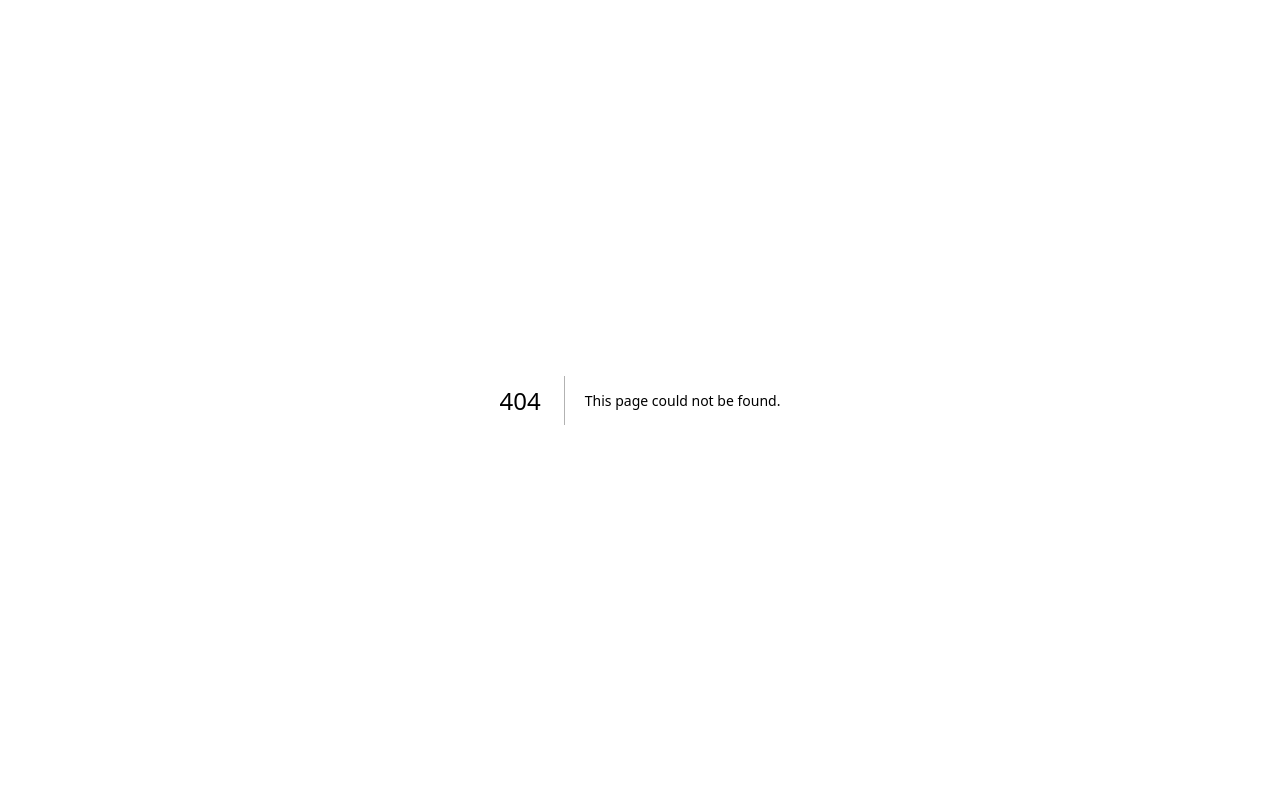
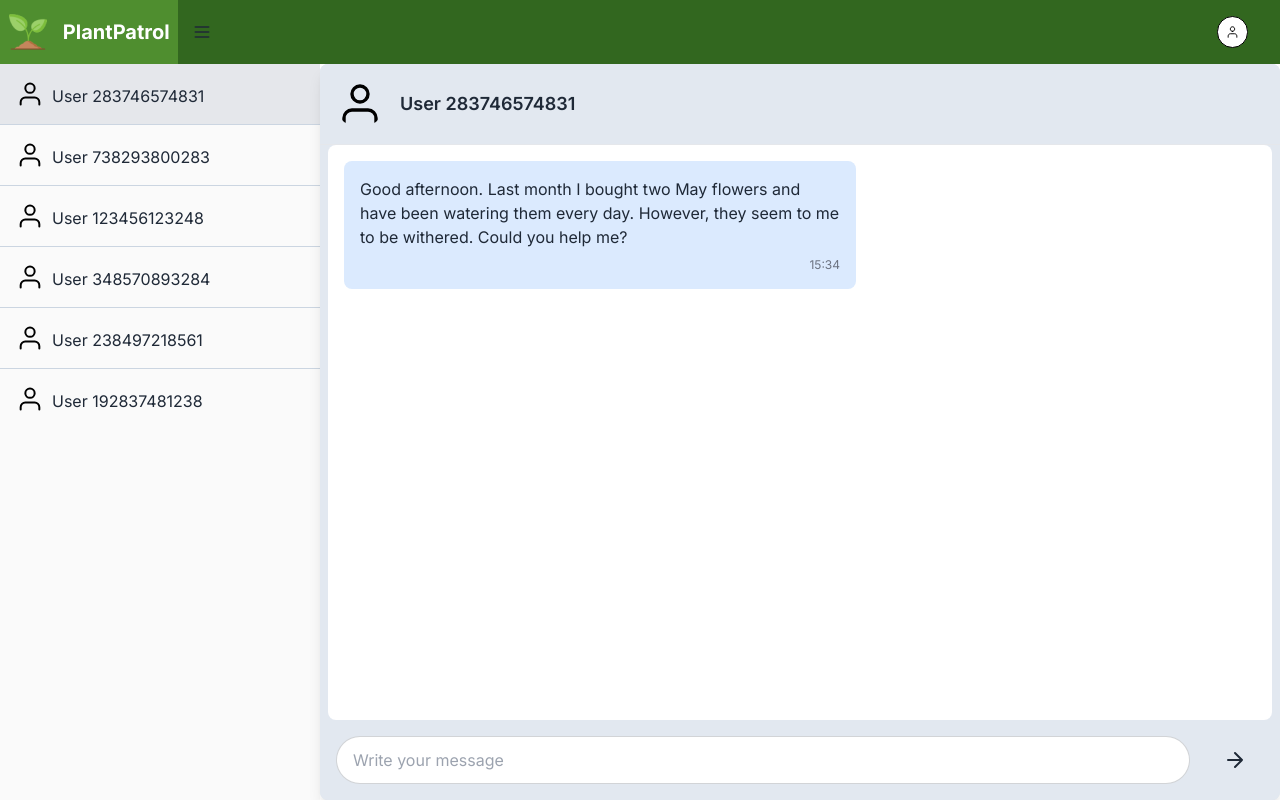
Before and after one commit to davidffa/PlantPatrol, a Next.js app in the folder web/: page /employee-chat in a window 1280 px wide. Before the commit this address had no page. Built offline with nearby package versions, Linux system fonts and the light colour scheme.

Commit message:
employee chat done

```diff
--- /dev/null
+++ b/web/src/app/employee-chat/page.tsx
@@ -0,0 +1,144 @@
+"use client";
+import { Navbar } from '@/components/Navbar';
+import { useState, useEffect, useRef } from 'react';
+
+type User = {
+    id: string;
+    name: string;
+    avatar: string;
+    messages: string[];
+};
+
+export default function EmployeeChat() {
+    // List of users with chat histories
+    const [users, setUsers] = useState<User[]>([
+        {
+            id: '1',
+            name: 'User 283746574831',
+            avatar: '/user.svg',
+            messages: ["Good afternoon. Last month I bought two May flowers and have been watering them every day. However, they seem to me to be withered. Could you help me?"]
+        },
+        {
+            id: '2',
+            name: 'User 738293800283',
+            avatar: '/user.svg',
+            messages: ["Hello, I'm experiencing some issues with my plants."]
+        },
+        {
+            id: '3',
+            name: 'User 123456123248',
+            avatar: '/user.svg',
+            messages: ["Hey there! Any tips on growing May flowers?"]
+        },
+        {
+            id: '4',
+            name: 'User 348570893284',
+            avatar: '/user.svg',
+            messages: ["What should I do if my flowers wilt too quickly?"]
+        },
+        {
+            id: '5',
+            name: 'User 238497218561',
+            avatar: '/user.svg',
+            messages: ["Can you help with pest control for my greenhouse plants?"]
+        },
+        {
+            id: '6',
+            name: 'User 192837481238',
+            avatar: '/user.svg',
+            messages: ["I have an issue with the watering system in my greenhouse."]
+        },
+    ]);
+
+    const [selectedUserId, setSelectedUserId] = useState<string>(users[0].id);
+    const [newMessage, setNewMessage] = useState<string>("");
+
+    // Create a reference for the last message
+    const lastMessageRef = useRef<HTMLDivElement | null>(null);
+
+    // Automatically scroll to the last message when the messages change
+    useEffect(() => {
+        if (lastMessageRef.current) {
+            lastMessageRef.current.scrollIntoView({ behavior: 'smooth' });
+        }
+    }, [selectedUserId, users]);
+
+    // Function to add a new message for the selected user
+    const sendMessage = () => {
+        if (newMessage.trim() !== "") {
+            setUsers((prevUsers) =>
+                prevUsers.map((user) =>
+                    user.id === selectedUserId
+                        ? { ...user, messages: [...user.messages, newMessage] }
+                        : user
+                )
+            );
+            setNewMessage("");
+        }
+    };
+
+    // Find the selected user to display their messages
+    const selectedUser = users.find(user => user.id === selectedUserId);
+
+    return (
+        <div className="h-screen flex flex-col">
+            <Navbar />
+
+            <div className="flex-grow w-full flex h-full overflow-hidden">
+
+                {/* List of clients */}
+                <div className="w-1/4 flex flex-col divide-y divide-slate-300 bg-zinc-50 h-full overflow-auto">
+                    {users.map((user) => (
+                        <div
+                            key={user.id}
+                            className={`w-full flex flex-row p-4 cursor-pointer ${user.id === selectedUserId ? 'bg-gray-200' : ''}`}
+                            onClick={() => setSelectedUserId(user.id)}
+                        >
+                            <img src={user.avatar} className="w-1/8 mr-2" alt="User avatar" />
+                            <div className="mt-1">{user.name}</div>
+                        </div>
+                    ))}
+                </div>
+
+                {/* Chat box */}
+                <div className="w-3/4 flex flex-col h-full bg-slate-200 rounded-lg shadow-lg">
+                    {/* Header with avatar and user name */}
+                    <div className="flex items-center p-4 border-b bg-slate-200 rounded-t-lg">
+                        <img src={selectedUser?.avatar} className="w-12 h-12 rounded-full mr-4" alt="Avatar" />
+                        <h2 className="text-lg font-semibold">{selectedUser?.name}</h2>
+                    </div>
+
+
+                    <div className="flex-grow p-4 overflow-y-auto bg-white mx-2 rounded-lg">
+                        {selectedUser?.messages.map((msg, index) => (
+                            <div key={index} className="p-4 mb-4 bg-blue-100 rounded-lg self-start max-w-lg">
+                                {msg}
+                                <div className="text-xs text-gray-500 text-right mt-2">15:34</div>
+                            </div>
+                        ))}
+
+                        <div ref={lastMessageRef} />
+                    </div>
+
+                    {/* Input area */}
+                    <div className="p-4 bg-slate-200 flex items-center rounded-b-lg">
+                        <div className="flex-grow">
+                            <input
+                                type="text"
+                                placeholder="Write your message"
+                                value={newMessage}
+                                onChange={(e) => setNewMessage(e.target.value)}
+                                className="input input-bordered w-full rounded-full px-4 py-2"
+                            />
+                        </div>
+                        <button className="btn btn-ghost ml-4 rounded-full" onClick={sendMessage}>
+                            <svg xmlns="http://www.w3.org/2000/svg" className="h-6 w-6" fill="none" viewBox="0 0 24 24" stroke="currentColor">
+                                <path strokeLinecap="round" strokeLinejoin="round" strokeWidth="2" d="M5 12h14M12 5l7 7-7 7" />
+                            </svg>
+                        </button>
+                    </div>
+                </div>
+            </div>
+        </div>
+    );
+}
```
